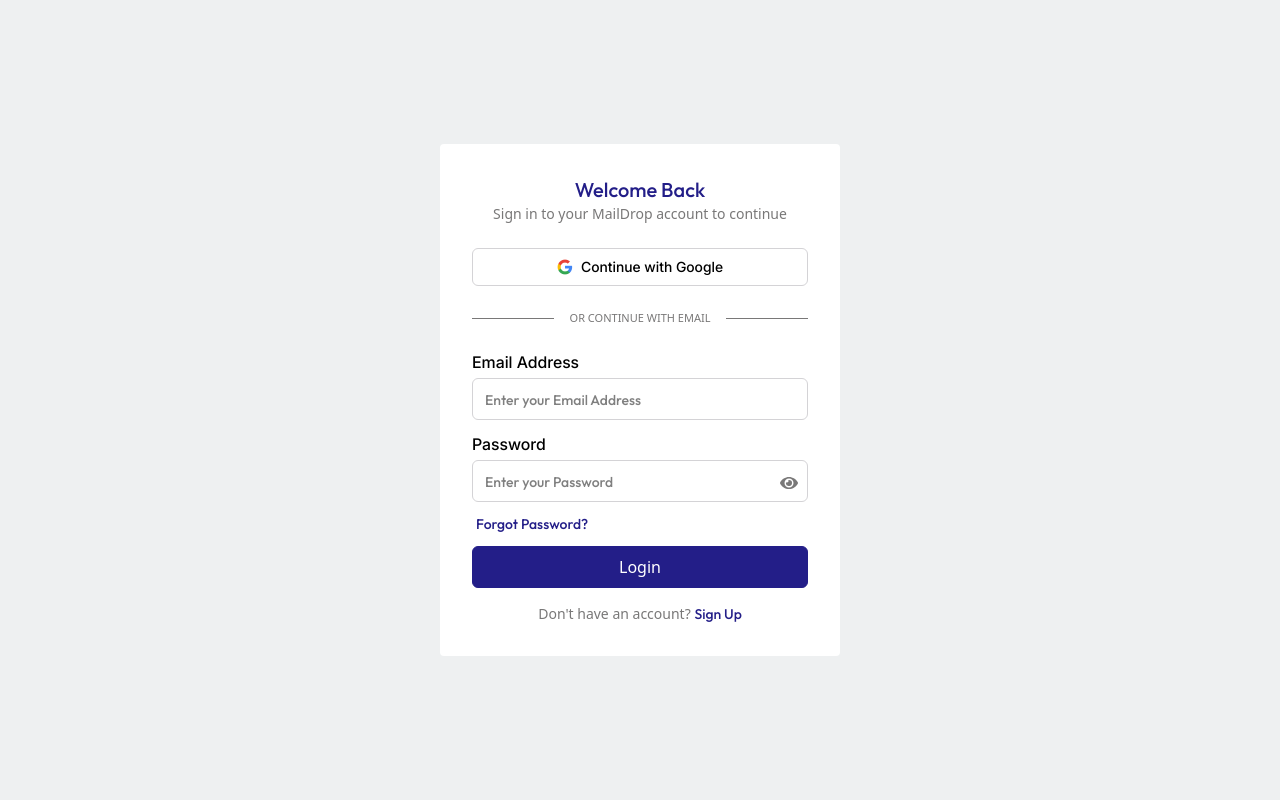
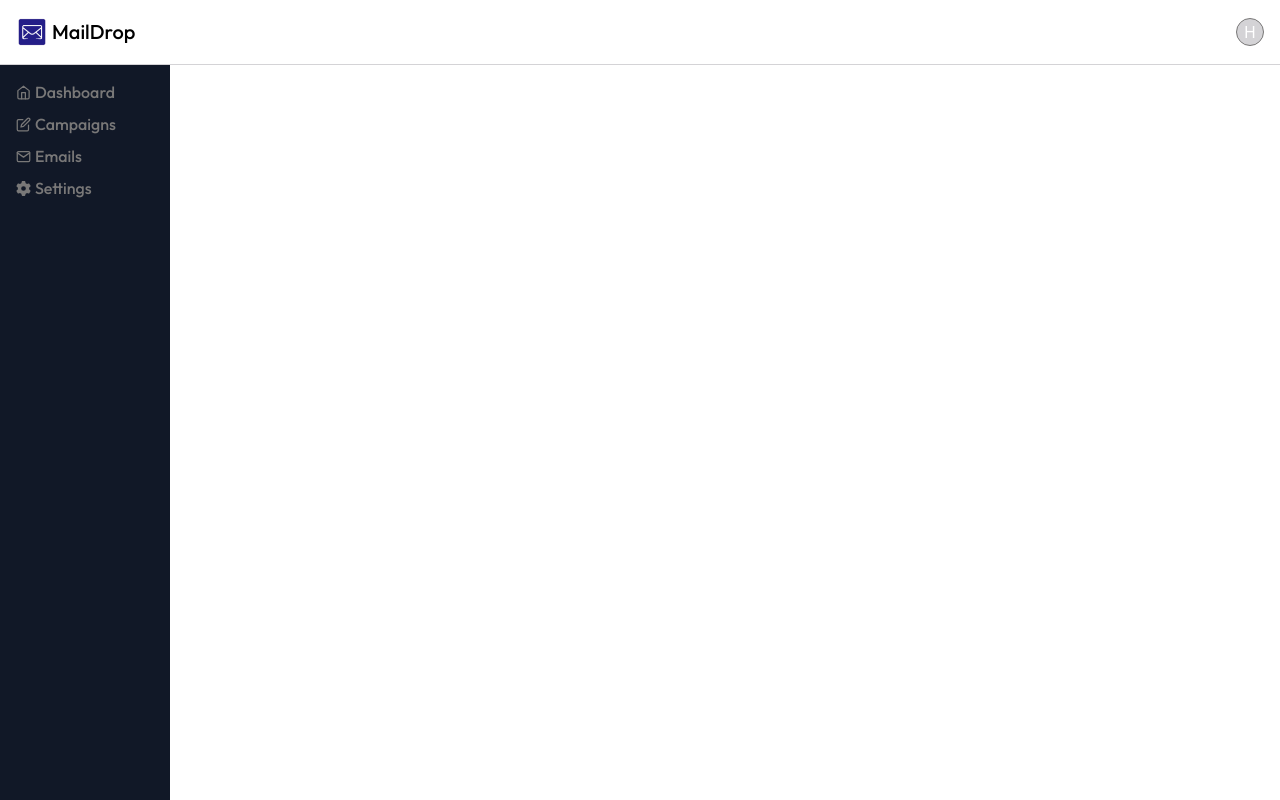
Before and after one commit to Habeebamoo/MailDrop, a React (Vite) app in the folder client/: page /dashboard in a window 1280 px wide. Before the commit this address led to /login. Built offline with nearby package versions, Linux system fonts and the light colour scheme; no server answers.

Commit message:
updated User context and dashboard

```diff
--- a/client/src/context/UserContext.tsx
+++ b/client/src/context/UserContext.tsx
@@ -4,16 +4,16 @@
 
 type initUserContext = {
   user: User
-  loading: boolean
+  loading: boolean,
+  fetchUser: () => Promise<void>
 }
 
 const UserContext = createContext<initUserContext | undefined>(undefined)
 
 export const UserProvider = ({ children }: { children: ReactNode }) => {
-  const [user, setUser] = useState<User>()
+  const [user, setUser] = useState<User | null>()
   const [loading, setLoading] = useState<boolean>(true)
 
-  useEffect(() => {
   const fetchUser = async () => {
     try {
       const res = await fetch("https://maildrop-znoo.onrender.com/api/user/me", {
@@ -28,22 +28,25 @@
       const response = await res.json()
 
       if (!res.ok) {
+        setUser(null)
         return
       }
 
       setUser(response)
     } catch (err) {
+      setUser(null)
       throw new Error("something went wrong")
     } finally {
       setLoading(false)
     }
   }
 
+  useEffect(() => {
     fetchUser()
   }, [])
 
   return (
-    <UserContext value={{ user, loading }}>
+    <UserContext value={{ user, loading, fetchUser }}>
       {children}
     </UserContext>
   )
--- a/client/src/pages/Dashboard.tsx
+++ b/client/src/pages/Dashboard.tsx
@@ -6,14 +6,16 @@
 import { useEffect } from "react"
 
 const Dashboard = () => {
-  const { user, loading } = useUser()
+  const { user, loading, fetchUser } = useUser()
   const navigate = useNavigate()
 
   useEffect(() => {
-    if (!user) {
-      navigate("/login")
-    }
-  }, [navigate, user, loading])
+    fetchUser().then(() => {
+      if (!user) {
+        navigate("/login")
+      }
+    })
+  }, [navigate, user, loading, fetchUser])
 
   console.log(user)
 
```
Lines whose indentation alone changed are shown as unchanged.
